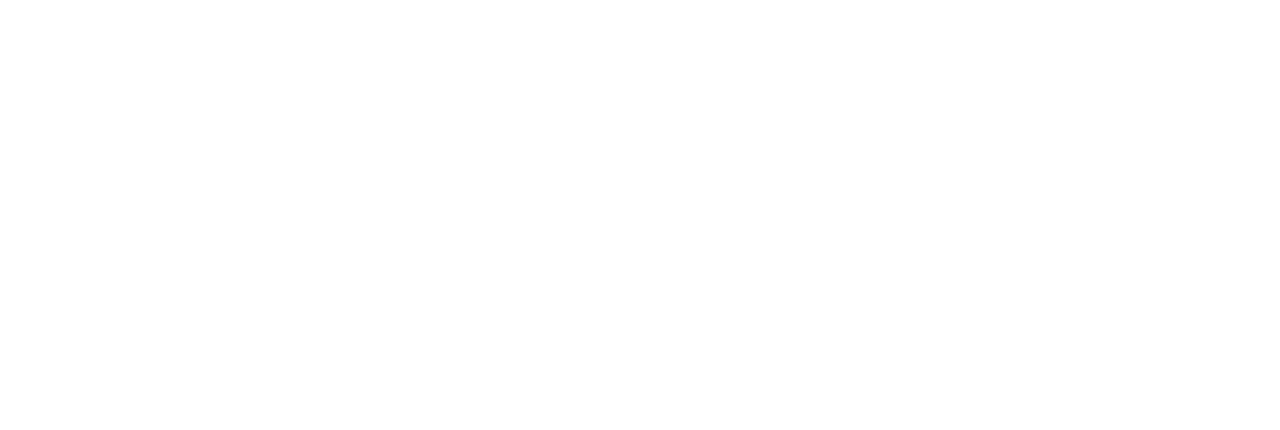
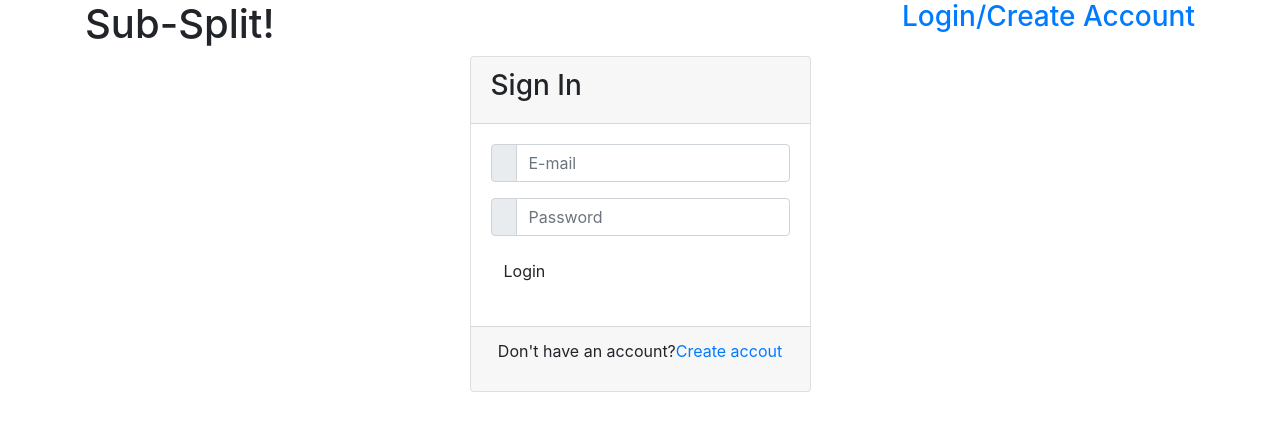
Before and after one commit to joseferreira5/SubSplit, a React (Create React App) app in the folder client/: page /login in a window 1280 px wide. Shown: the top 430 px of the page. Built offline with nearby package versions, Linux system fonts and the light colour scheme.

Commit message:
login page

```diff
--- a/client/src/App.js
+++ b/client/src/App.js
@@ -2,6 +2,7 @@
 import { BrowserRouter as Router, Route } from "react-router-dom";
 import './App.css';
 import Home from "./pages/Home"
+import Loginpage from "./pages/Loginpage"
 
 function App() {
   return (
@@ -11,6 +12,7 @@
 
         <Route exact path="/" component={Home} />
         <Route exact path="/about" component={Home} />
+        <Route exact path="/login" component={Loginpage} />
 
 
     </div>
--- /dev/null
+++ b/client/src/components/Login/index.js
@@ -0,0 +1,48 @@
+import React from "react";
+import Navbar from "../Navbar"
+
+function Login(){
+    return(
+        <React.Fragment>
+        <Navbar>Sub-Split!</Navbar>
+        <div class="container" id="firstcon">
+        <div class="d-flex justify-content-center h-100">
+            <div class="card ">
+                <div class="card-header">
+                    <h3>Sign In</h3>
+                    </div>
+                        <div class="card-body">
+                            <form>
+                                <div class="input-group form-group">
+                                    <div class="input-group-prepend">
+                                        <span class="input-group-text"></span>
+                                    </div>
+                                    <input type="text" class="form-control" placeholder="E-mail"/>
+
+                                </div>
+                                <div class="input-group form-group">
+                                    <div class="input-group-prepend">
+                                        <span class="input-group-text"></span>
+                                    </div>
+                                    <input type="password" class="form-control" placeholder="Password"/>
+                                </div>
+                                <div class="form-group">
+                                    <input type="submit" value="Login" class="btn login_btn" id="signinbtn"/>
+                                </div>
+                            </form>
+                        </div>
+                        <div class="card-footer">
+                            <div  class="d-flex justify-content-center">
+                               <p>Don't have an account?</p> <a id="signup" href="#">Create accout</a>
+                            </div>
+                        </div>
+                    </div>
+                </div>
+            </div>
+            </React.Fragment>
+
+
+    )
+}
+
+export default Login
--- /dev/null
+++ b/client/src/pages/Loginpage.js
@@ -0,0 +1,11 @@
+import React from "react";
+import Login from "../components/Login"
+
+ function Loginpage() {
+    return (
+        <Login/>
+    )
+}
+
+
+export default Loginpage;
```
Also changed, not shown: client/src/pages/New Text Document.txt (deleted).
